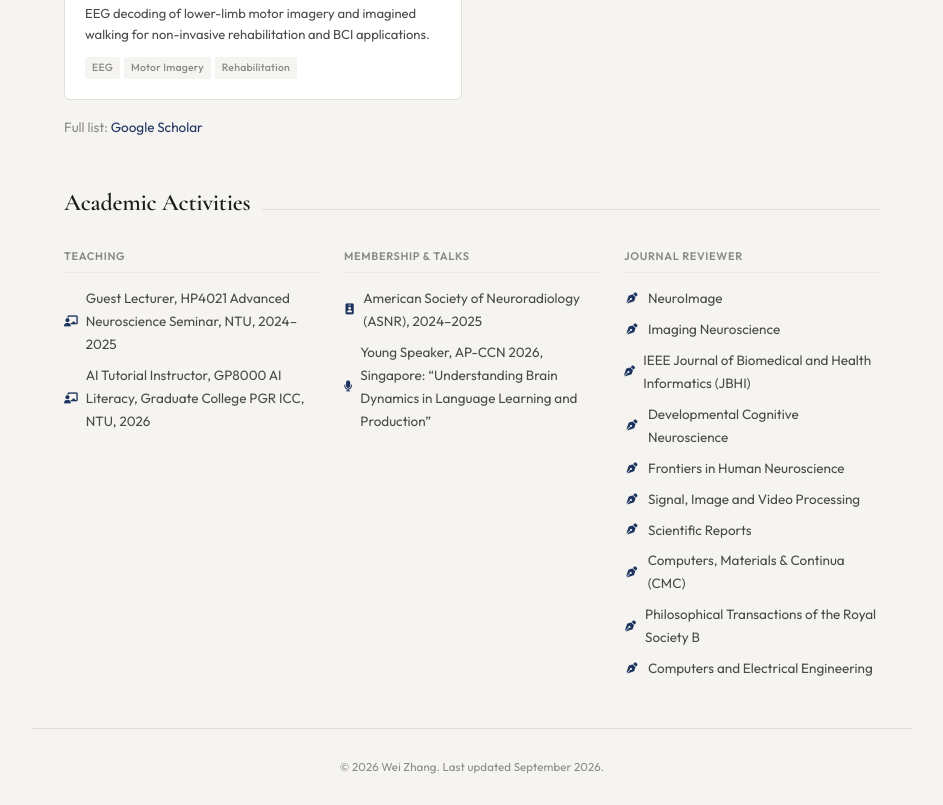
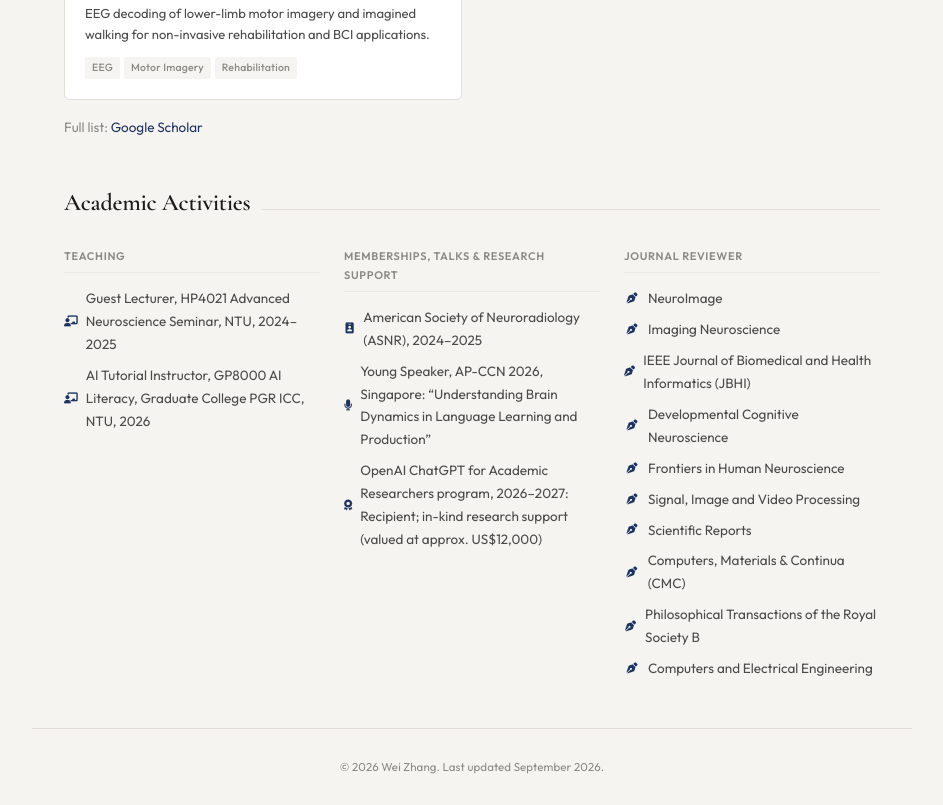
Before and after one commit to Wilson-WeiZhang/Wilson-WeiZhang.github.io, a plain HTML site: page index.html in a window 1280 px wide. Shown: the part 3771-4576 px from the top of the page, without its empty margins (168-1111 px from the left). Drawn offline with nearby package versions, Linux system fonts and the light colour scheme.

Commit message:
Add research support entry to Memberships & Talks

```diff
--- a/index.html
+++ b/index.html
@@ -779,10 +779,11 @@
             </ul>
         </div>
         <div class="svc-col">
-            <h4>Membership & Talks</h4>
+            <h4>Memberships, Talks & Research Support</h4>
             <ul>
                 <li><i class="fas fa-id-badge"></i> American Society of Neuroradiology (ASNR), 2024&ndash;2025</li>
                 <li><i class="fas fa-microphone"></i> Young Speaker, AP-CCN 2026, Singapore: &ldquo;Understanding Brain Dynamics in Language Learning and Production&rdquo;</li>
+                <li><i class="fas fa-award"></i> OpenAI ChatGPT for Academic Researchers program, 2026&ndash;2027: Recipient; in-kind research support (valued at approx. US$12,000)</li>
             </ul>
         </div>
         <div class="svc-col">
```
